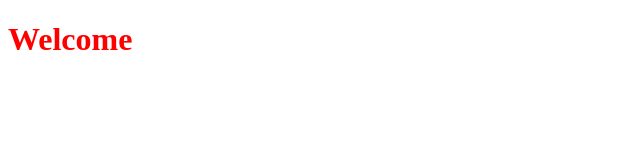
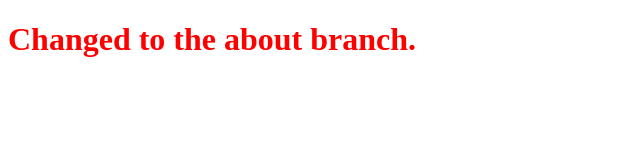
Before and after one commit to Paulcode2/Tech-edu-Batch-C, a plain HTML site: page about.html in a window 1280 px wide. Shown: the whole page, without its empty margins (0-640 px from the left). Drawn offline with Linux system fonts and the light colour scheme.

Commit message:
Started the about page

```diff
--- a/about.html
+++ b/about.html
@@ -7,6 +7,6 @@
     <link rel="stylesheet" href="about.css">
 </head>
 <body>
-    <h1>Welcome</h1>
+    <h1>Changed to the about branch.</h1>
 </body>
 </html>
```
